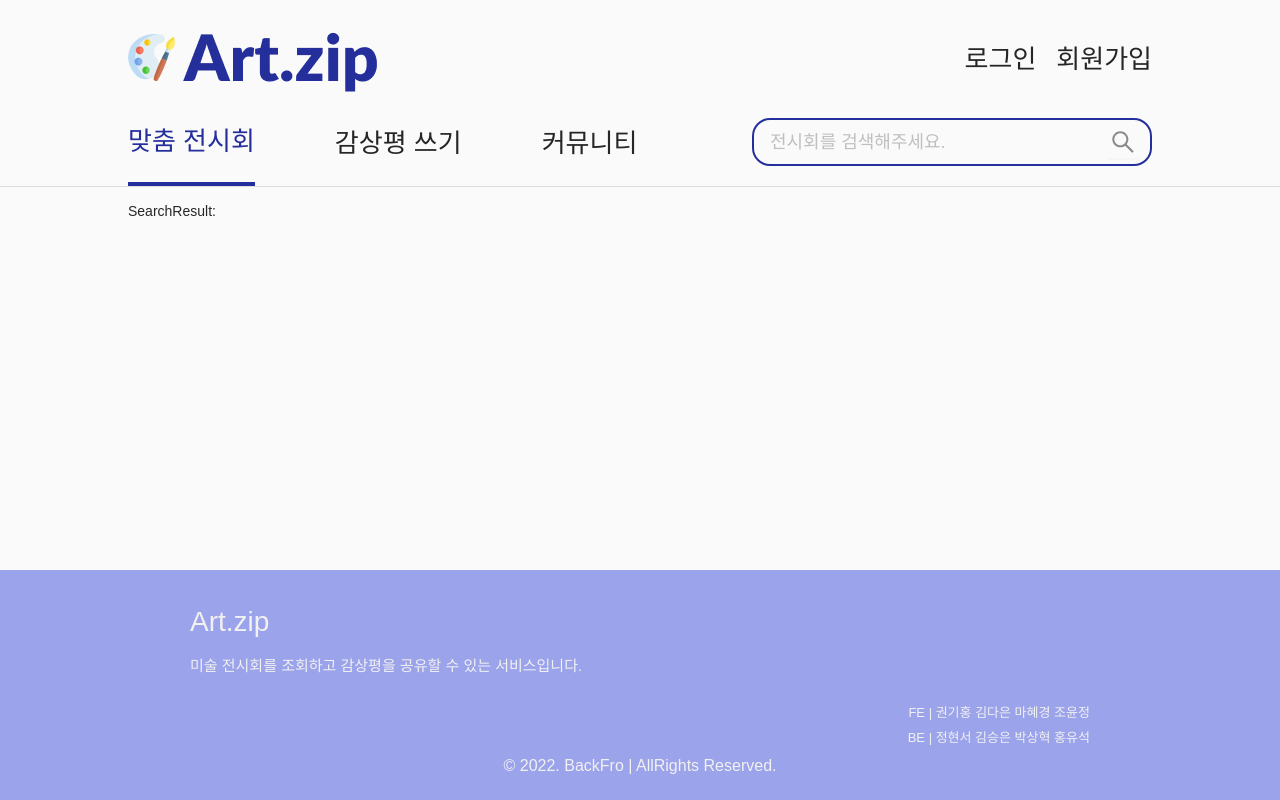
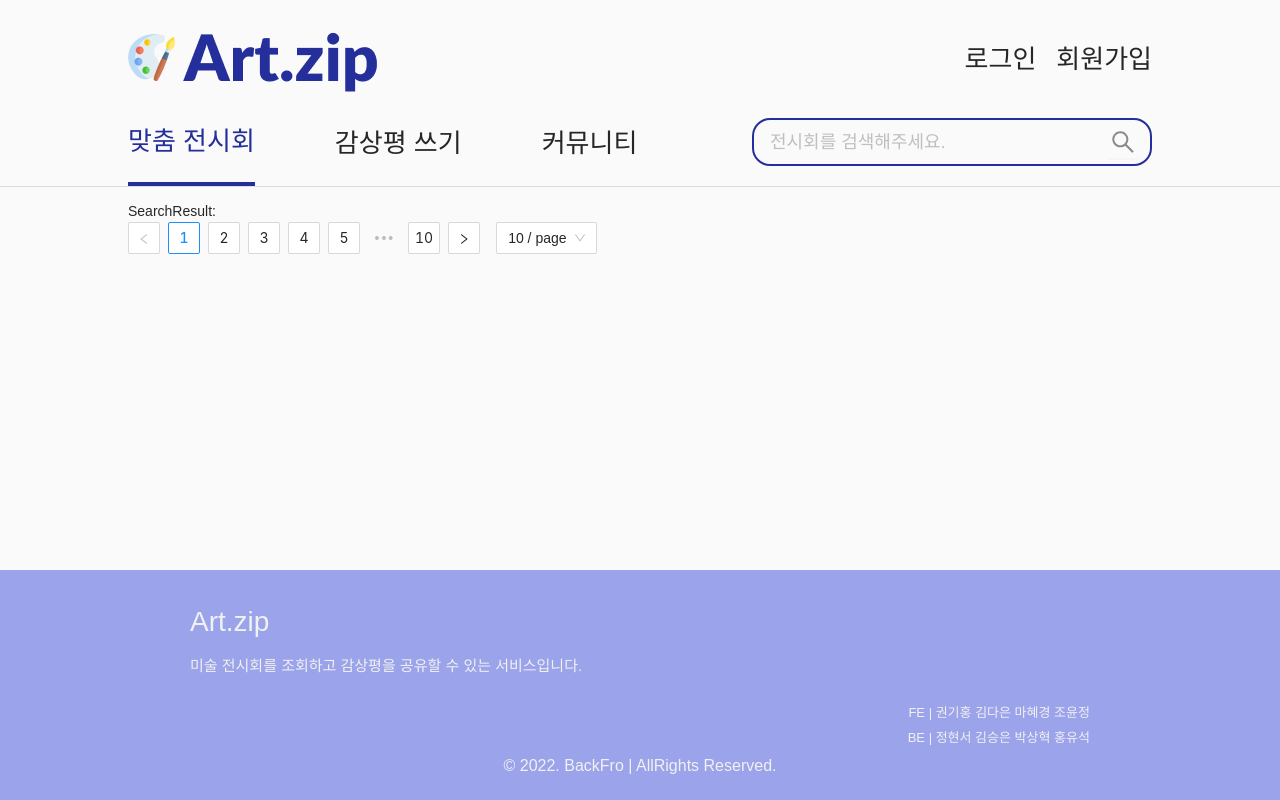
Before and after one commit to prgrms-web-devcourse/Team-BackFro-ArtZip-FE, a Next.js app: page /search-result in a window 1280 px wide. Built offline with nearby package versions, Linux system fonts and the light colour scheme; a web font is replaced by a local one.

Commit message:
feat: pagination import

```diff
--- a/pages/search-result/index.tsx
+++ b/pages/search-result/index.tsx
@@ -1,9 +1,16 @@
 import Head from 'next/head';
+import { Pagination } from 'antd';
 import { useRouter } from 'next/router';
+import { useState } from 'react';
 
 const SearchResultPage = () => {
   const router = useRouter();
   const { exhibition } = router.query;
+
+  const [currentPage, setCurrentPage] = useState(1);
+
+  //TODO : 서버애서 받은 total 값 넣을 예정
+  const [total, setTotal] = useState(100);
 
   return (
     <>
@@ -11,6 +18,12 @@ const SearchResultPage = () => {
         <title>ArtZip | SearchResult</title>
       </Head>
       <div>SearchResult: {exhibition}</div>
+      <Pagination
+        defaultCurrent={1}
+        current={currentPage}
+        total={total}
+        onChange={(page) => setCurrentPage(page)}
+      />
     </>
   );
 };
```
